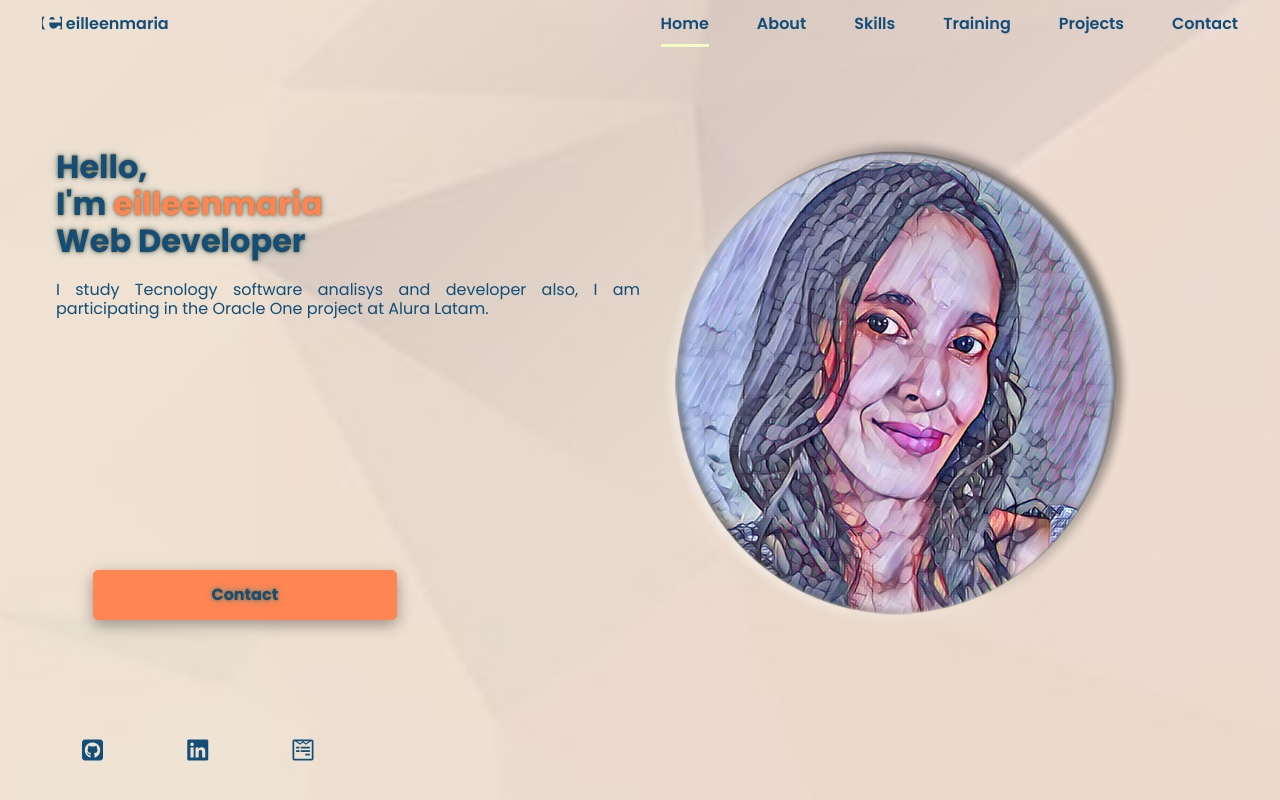
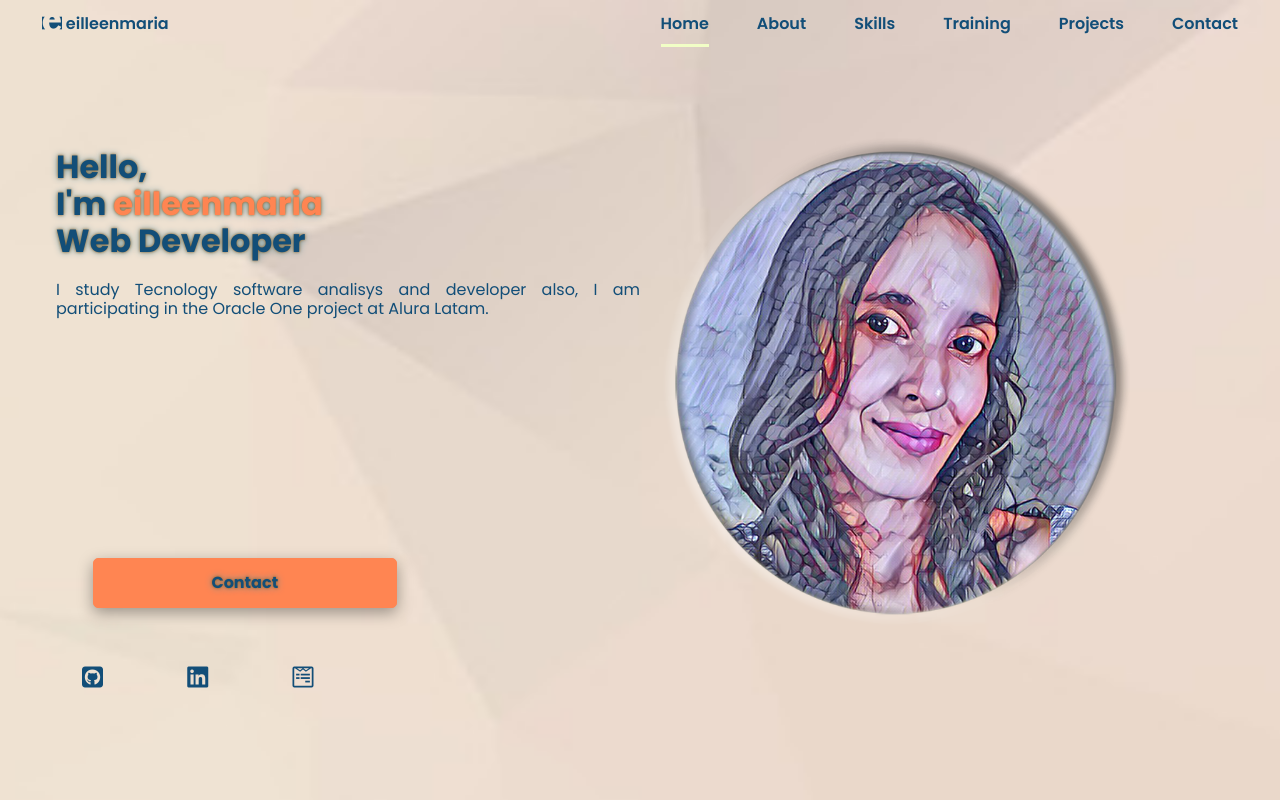
Before and after one commit to eilleenmaria/web-portfolio, a plain HTML site: page index.html in a window 1280 px wide. Shown: the top 800 px of the page. Drawn offline with nearby package versions, Linux system fonts and the light colour scheme.

Commit message:
responsive adjustments

```diff
--- a/assets/css/home.css
+++ b/assets/css/home.css
@@ -26,7 +26,7 @@
     display: flex;
     width: 50%;
     height: 50px;
-    margin:10% 0 0 10%;
+    margin:8% 0 0 10%;
 }
 .button{
     color: var(--background-primary);
@@ -42,7 +42,7 @@
     background-color: var(--color-secundary);
     box-shadow: rgba(0, 0, 0, 0.35) 0px 5px 15px;
 }
-.home__social{  margin-top: 20%;}
+.home__social{  margin-top: 10%;}
 .home__social > a{padding: 0 30px 0 50px;}
 .home__img{
     grid-column: 2/2;
--- a/assets/css/responsive.css
+++ b/assets/css/responsive.css
@@ -127,6 +127,7 @@
     .home__container{margin :0;}
     .home__social{  margin-top: 20%;}
     .home__social > a{padding: 0 20px 0 20px;}
+    .home_contact{margin-left: 38%}
     .about__container{width: 80%; margin-left:1rem;}
     .about__text{font-size: .8em;}
     .training__cards-img:nth-child(1):hover span{font-size: .6em;}
```
